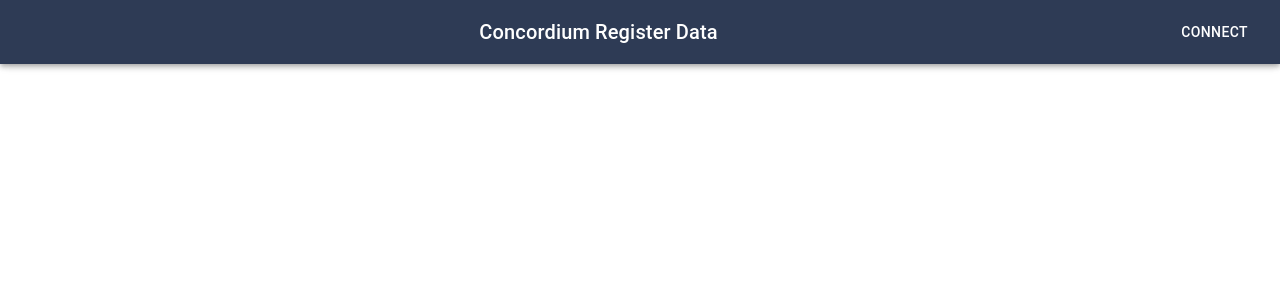
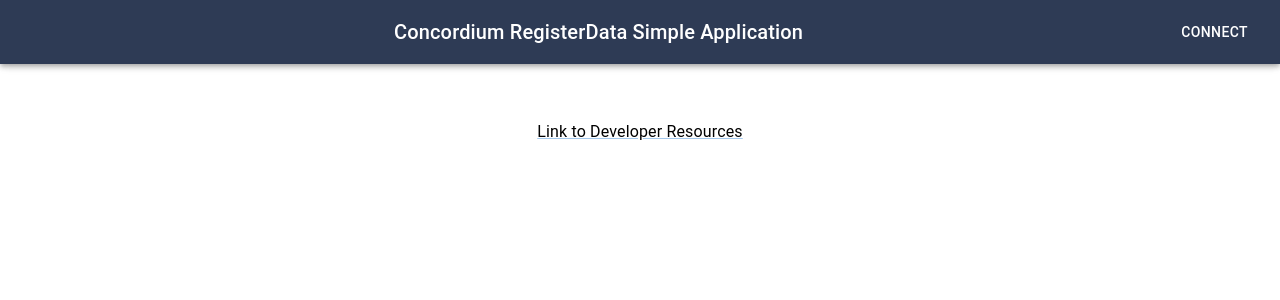
Before and after one commit to bogacyigitbasi/registerdata, a React (Create React App) app: page / in a window 1280 px wide. Shown: the top 300 px of the page. Built offline with nearby package versions, Linux system fonts and the light colour scheme.

Commit message:
simple footer to the documentation portal

```diff
--- a/src/App.tsx
+++ b/src/App.tsx
@@ -1,7 +1,7 @@
 import "./App.css";
 import Header from "./Header";
 import { useState } from "react";
-import { Container } from "@mui/material";
+import { Container, Typography, Link } from "@mui/material";
 import RegisterData from "./Register";
 import CBOR from "./CBOR"
 import GetBlockItemStatus from "./GetBlockItemStatus";
@@ -17,7 +17,17 @@
       <Container sx={{ mt: 15 }}>{isConnected && <RegisterData />}</Container>
       <Container sx={{ mt: 15 }}>{isConnected && <CBOR />}</Container>
       <Container sx={{ mt: 15 }}>{isConnected && <GetBlockItemStatus />}</Container>
-
-    </div>
+      <footer className="footer">
+        <Typography sx={{ mt: 15, color: "white" }} textAlign={"center"} >
+          <Link
+            sx={{ color: "black" }}
+            href="https://developer.concordium.software/en/mainnet/net/guides/developer-page.html"
+            target={"_blank"}
+          >
+            Link to Developer Resources
+          </Link>
+        </Typography>
+      </footer>
+    </div >
   );
 }
--- a/src/Header.tsx
+++ b/src/Header.tsx
@@ -46,7 +46,7 @@
         <AppBar style={{ background: '#2E3B55' }}>
             <Toolbar>
                 <Typography variant="h6" component="div" sx={{ flexGrow: 1 }}>
-                    Concordium Register Data
+                    Concordium RegisterData Simple Application
                 </Typography>
                 <Button color="inherit" onClick={connect} disabled={isConnected}>
                     {isConnected ? "Connected" : "Connect"}
```
